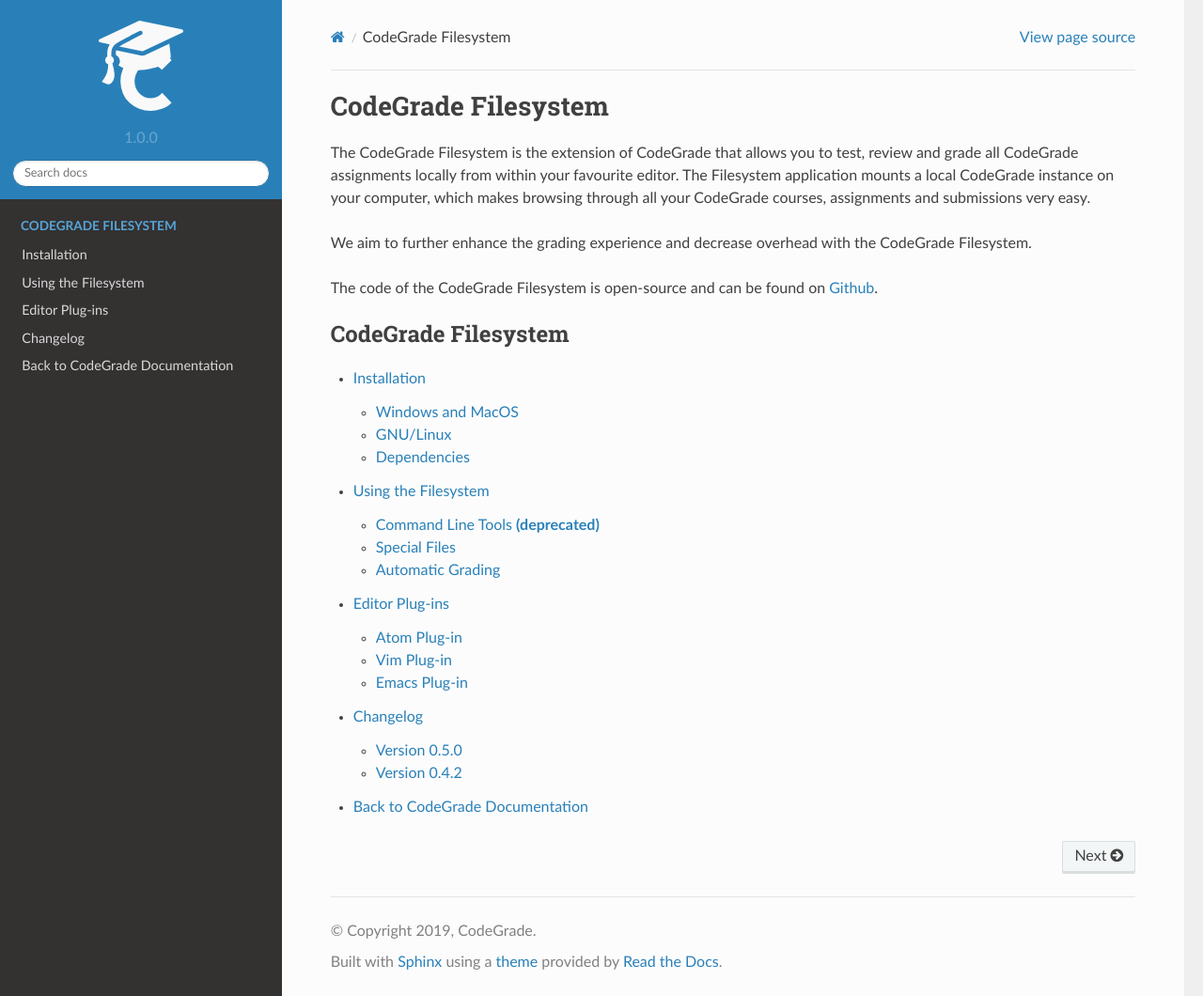
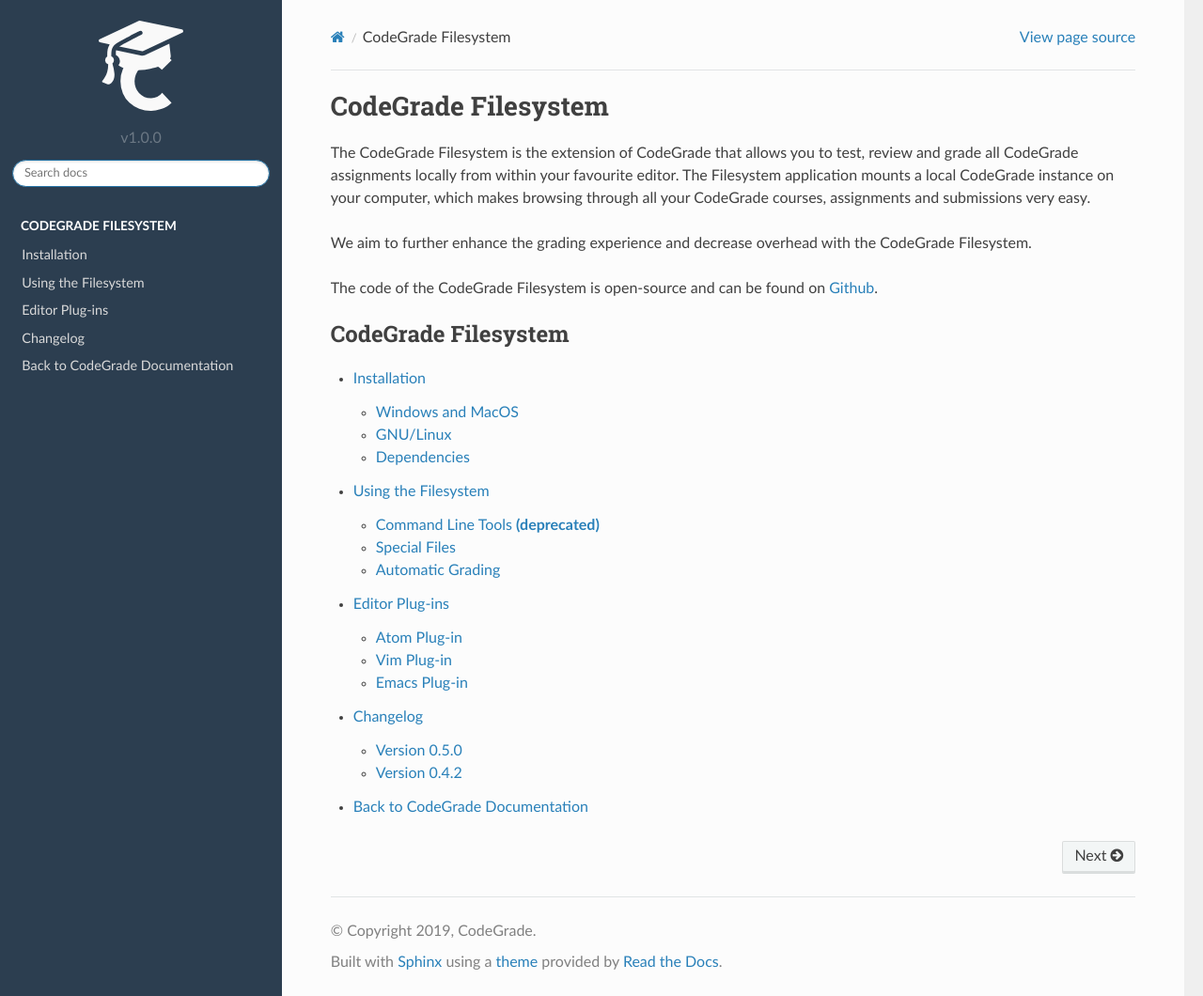
Before and after one commit to CodeGra-de/CodeGra.fs, a Sphinx documentation site: the page built from docs/index.rst, in a window 1280 px wide and 1060 px high. Shown: the whole window at 94% size. Built offline with Sphinx 7.4.7 and the Read the Docs theme 2.0.0, drawn with Linux system fonts in a browser that asks for light colours.

Commit message:
Update docs style

```diff
--- a/docs/_static/style.css
+++ b/docs/_static/style.css
@@ -32,3 +32,15 @@
 .wy-side-nav-search > a img.logo, .wy-side-nav-search .wy-dropdown > a img.logo {
     width: 100px !important;
 }
+
+.wy-nav-side {
+  background-color: #2c3e50;
+}
+
+.wy-side-nav-search {
+  background-color: #2c3e50;
+}
+
+.wy-menu-vertical p.caption {
+  color: #fff;
+}
--- a/docs/conf.py
+++ b/docs/conf.py
@@ -72,7 +72,7 @@
 #
 # The short X.Y version.
 
-version = '.'.join(map(str, codegra_fs.__version__))
+version = 'v' + '.'.join(map(str, codegra_fs.__version__))
 # The full version, including alpha/beta/rc tags.
 release = version
 
```
